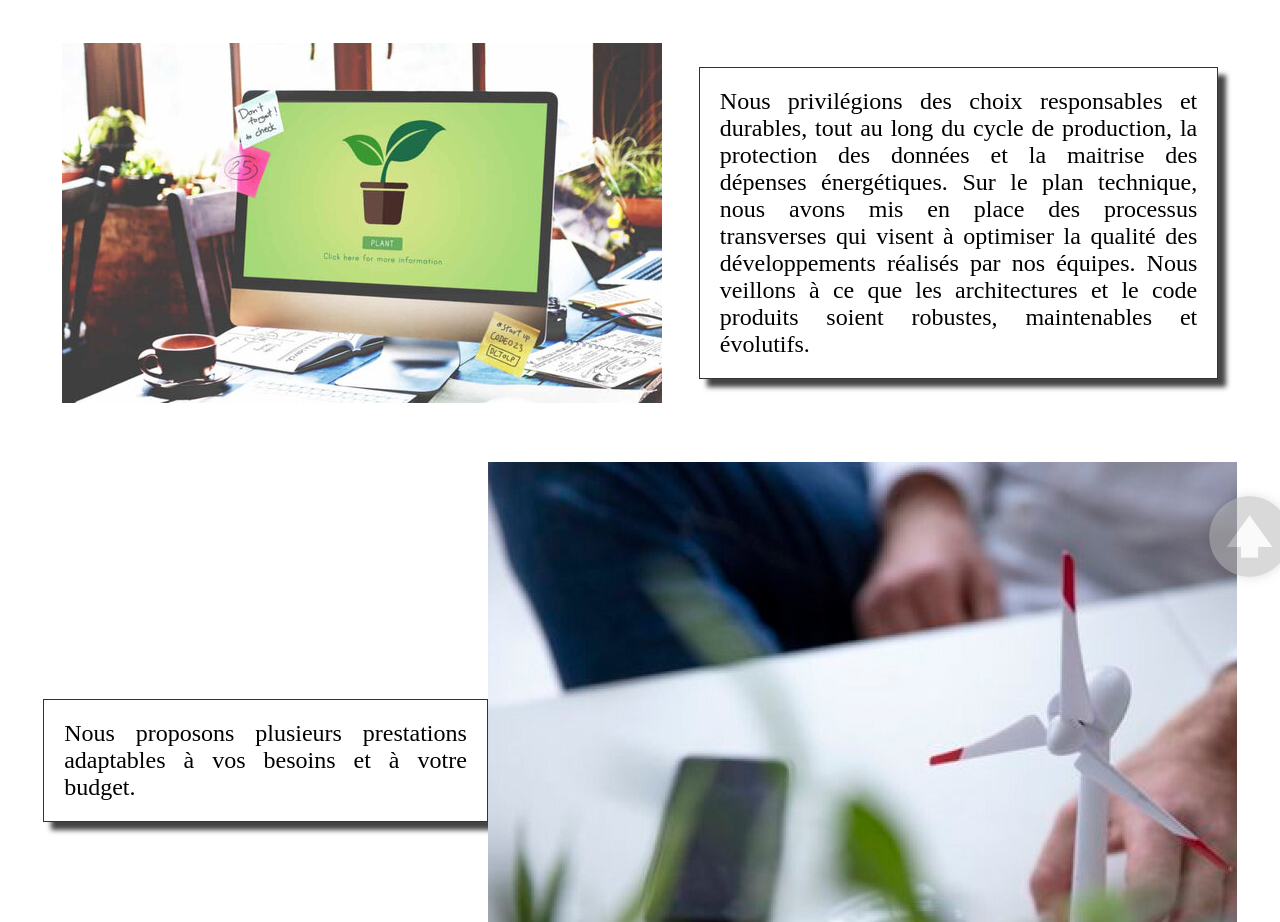
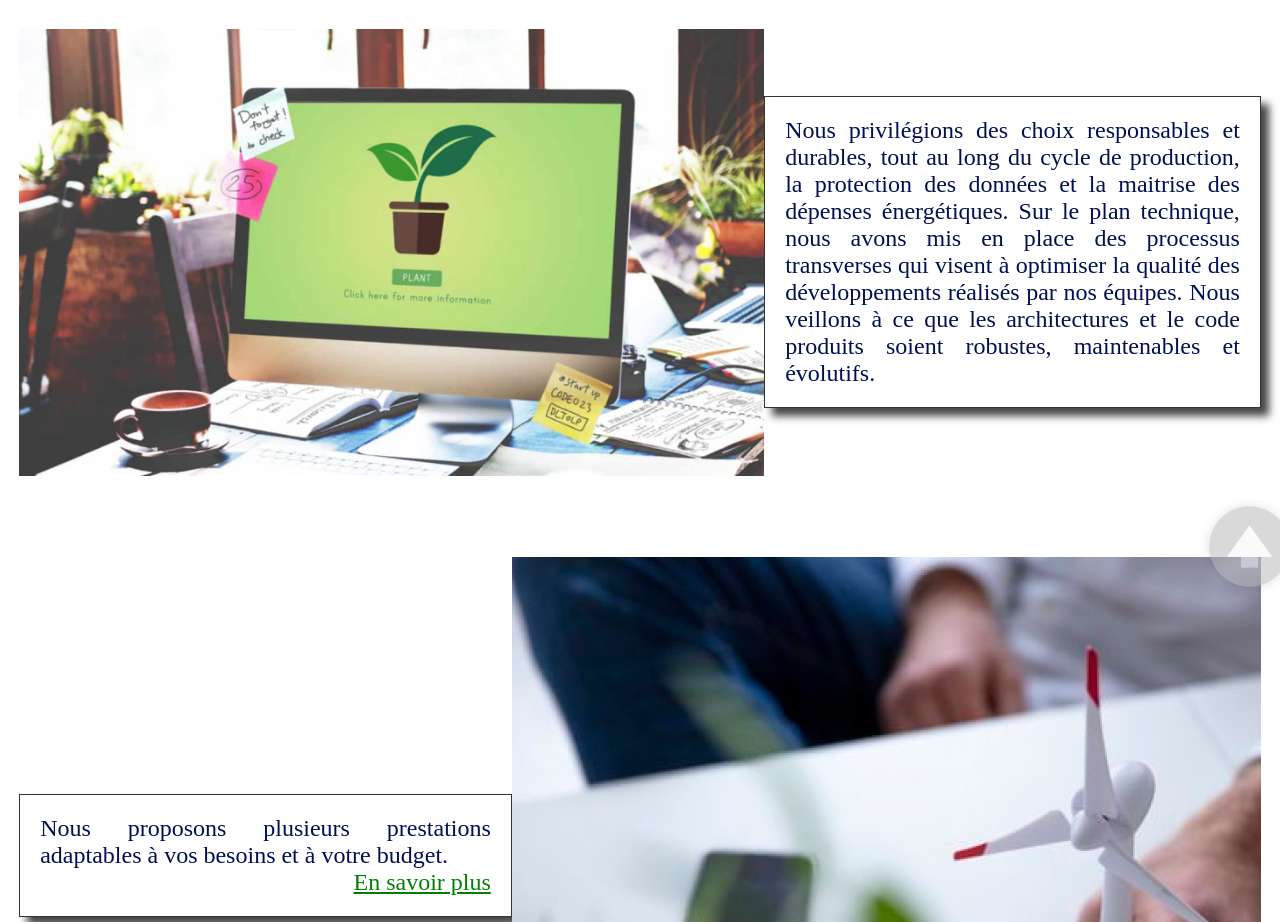
Before and after one commit to Projet-Agence-SELZ/agence_SELZ, a plain HTML site: page pages/home.html in a window 1280 px wide. Shown: the part 150-1072 px from the top of the page. Drawn offline with Linux system fonts and the light colour scheme.

Commit message:
Home pc ok, header et footer a inserer

```diff
--- a/assets-css/styles.css
+++ b/assets-css/styles.css
@@ -1,4 +1,4 @@
-header .logo_accueil{
+header .logo_accueil {
   max-width: 15%;
   max-height: 15%;
   display: block;
@@ -22,65 +22,77 @@ header .nav {
   margin: 1em 1.5em;
   padding: 0em 1em;
 }
-  header .nav a{
+header .nav a {
   color: white;
   text-decoration: none;
 }
 
-  #gototop
-{
+#gototop {
   position: fixed;
-bottom : 40px;
+  bottom: 30px;
   right: -40px;
+  max-width: 10%;
   opacity: 0.5;
 }
 
-
 /* Style du main */
 @font-face {
-    font-family: 'LiberationSerifRegular';
-    src: url('/assets-css/Font/LiberationSerif-Regular.ttf');
+  font-family: "LiberationSerifRegular";
+  src: url("/assets-css/Font/LiberationSerif-Regular.ttf");
 
-    font-family: 'LiberationSerifBold';
-    src: url('/assets-css/Font/LiberationSerif-Bold.ttf');
+  font-family: "LiberationSerifBold";
+  src: url("/assets-css/Font/LiberationSerif-Bold.ttf");
+}
+h1 {
+  word-spacing: 0.5em;
+}
 
+p {
+  font-family: LiberationSerifRegular;
+  color: #001052;
+  font-size: 1.5em;
 }
-  h1
-  {word-spacing: 0.5em;}
-
-  p
-  {font-family: LiberationSerifRegular;
-  font-size:  1.5em;
-  }
- .SELZ
- { letter-spacing: 0.5em; }
-
-  h2
-{ color: green;}
 
 
+.SELZ {
+  letter-spacing: 0.5em;
+}
+
+h2 {
+  color: green;
+}
+
 .img_texte {
-    display: flex ;
+  display: flex;
   justify-content: space-around;
   align-items: center;
-    padding: 1.5em;
+  padding: 10px 0 60px 0;
+}
+.reduc_img60 {
+max-width: 60%;
+
 }
 
 
 .shadowbox {
   width: 40%;
   border: 1px solid #333;
-    box-shadow: 8px 8px 5px #444;
+  box-shadow: 8px 8px 8px #444;
   padding: 20px 20px;
   text-align: justify;
+}
+
+a[alt = "lien vers prestation"] {
+display: flex;
+justify-content: end;
+color: green;
+}
 
 
-  }
 
-  /* align-items: flex-end : pour mettre en bas de l'écran mon lien vers le haut */
 
 /* Style du footer */
-footer .container{
+footer .container {
   border: solid black;
   text-align: center;
   width: 100%;
@@ -89,15 +101,17 @@ footer .container{
   display: flex;
   vertical-align: middle;
 }
-footer,div{
+footer,
+div {
   display: inline-block;
   margin: 0.7em;
 }
-footer div>a, footer div>span {
+footer div > a,
+footer div > span {
   display: block;
   padding: 0em 8em;
 }
-footer div span{
+footer div span {
   margin-bottom: 1em;
   text-align: center;
 }
--- a/pages/home.html
+++ b/pages/home.html
@@ -2,77 +2,97 @@
 <!-- saved from url=(0046)http://127.0.0.1:5500/home-page/home-page.html -->
 <html lang="fr">
   <head>
-        <meta http-equiv="Content-Type" content="text/html; charset=UTF-8">
+    <meta http-equiv="Content-Type" content="text/html; charset=UTF-8" />
 
-        <meta http-equiv="X-UA-Compatible" content="IE=edge">
-        <meta name="viewport" content="width=device-width, initial-scale=1.0">
-        <link rel="stylesheet" href="../assets-css/styles.css">
+    <meta http-equiv="X-UA-Compatible" content="IE=edge" />
+    <meta name="viewport" content="width=device-width, initial-scale=1.0" />
+    <link rel="stylesheet" href="../assets-css/styles.css" />
     <title>Page d'accueil</title>
   </head>
 
   <body>
     <header>
-
-        <a id="top" href="../home-page/home-page.html"><img class="logo_accueil" src="../ressources-graphiques/logo_&_SELZ.png"
-                alt="logo_SELZ"></a>
+      <a id="top" href="../home-page/home-page.html"
+        ><img
+          class="logo_accueil"
+          src="../ressources-graphiques/logo_&_SELZ.png"
+          alt="logo_SELZ"
+      /></a>
       <ul class="nav">
-            <li><a href="../page-prestations/page-prestations.html" title="Prestations">Prestations</a></li>
-            <li><a href="../page-projets/page-projets.html" title="Projets">poject</a></li>
-            <li><a href="../page-agence/page-agence.html" title="Agence">Agence</a></li>
-            <li><a href="../page-contact/page-contact.html" title="Contact">Contact</a></li>
+        <li>
+          <a
+            href="../page-prestations/page-prestations.html"
+            title="Prestations"
+            >Prestations</a
+          >
+        </li>
+        <li>
+          <a href="../page-projets/page-projets.html" title="Projets">poject</a>
+        </li>
+        <li>
+          <a href="../page-agence/page-agence.html" title="Agence">Agence</a>
+        </li>
+        <li>
+          <a href="../page-contact/page-contact.html" title="Contact"
+            >Contact</a
+          >
+        </li>
       </ul>
     </header>
 
     <main>
-
-
-       <h1 >Agence <span class="SELZ">SELZ</span></h1>
+      <h1>Agence <span class="SELZ">SELZ</span></h1>
 
       <div id="gototop">
-<a href="#top"><img src="../assets-css/ressources-graphiques/back-to-top 1.png"/></a>
+        <a href="#top"
+          ><img src="../assets-css/ressources-graphiques/back-to-top 1.png"
+        /></a>
       </div>
 
-
       <section>
-
-       <div class = "img_texte">
-
-
-    <img src="../assets-css/ressources-graphiques/accueil-ordi_600.jpg" alt="Ordinateur sur Bureau" title="Ordinateur de chez ZELZ" />
-
-
+        <div class="img_texte">
+          <img
+          class="reduc_img60"
+            src="../assets-css/ressources-graphiques/eco-conception.jpg"
+            alt="Ordinateur sur Bureau"
+            title="Ordinateur de chez ZELZ"
+          />
 
           <p class="shadowbox">
-    Nous privilégions des choix responsables et durables, tout au long du cycle de production,
-la protection des données et la maitrise des dépenses énergétiques.
-Sur le plan technique, nous avons mis en place des processus transverses qui visent à optimiser la qualité des développements réalisés par nos équipes. Nous veillons à ce que les architectures et le code produits soient robustes, maintenables et évolutifs.
+            Nous privilégions des choix responsables et durables, tout au long
+            du cycle de production, la protection des données et la maitrise des
+            dépenses énergétiques. Sur le plan technique, nous avons mis en
+            place des processus transverses qui visent à optimiser la qualité
+            des développements réalisés par nos équipes. Nous veillons à ce que
+            les architectures et le code produits soient robustes, maintenables
+            et évolutifs.
           </p>
-
-
         </div>
       </section>
 
-
       <section>
-
         <!---   <h2>SELZ, une agence à votre écoute</h2> -->
 
-       <div class = "img_texte">
-
+        <div class="img_texte">
           <p class="shadowbox">
-    Nous proposons plusieurs prestations adaptables à vos besoins et à votre budget.
+            Nous proposons plusieurs prestations adaptables à vos besoins et à
+            votre budget.
+            <a class="test" href="../prestations.html" alt ="lien vers prestation">
+              En savoir plus
+            </a>
           </p>
 
-    <img src="../assets-css/ressources-graphiques/accueil-eolien_600.jpg" alt="Ventilateur de bureau" title="Ventilateur de bureau chez ZELZ" />
-
-
+          <img
+            src="../assets-css/ressources-graphiques/eole.jpg"
+            alt="Ventilateur de bureau"
+            title="Ventilateur de bureau chez ZELZ"
+          />
         </div>
       </section>
     </main>
 
     <footer>
       <!--    <h1>ICI COMMENCE LE FOOTER</h1> -->
-
     </footer>
-
-</body></html>
+  </body>
+</html>
```
Also changed, not shown: assets-css/accueil-ordi_640.jpg (deleted), assets-css/ressources-graphiques/accueil-eolien_600.jpg (deleted), assets-css/ressources-graphiques/accueil-ordi_600.jpg (deleted), assets-css/ressources-graphiques/eco-conception.jpg (added), assets-css/ressources-graphiques/eole.jpg (added). Lines whose indentation alone changed are shown as unchanged.
